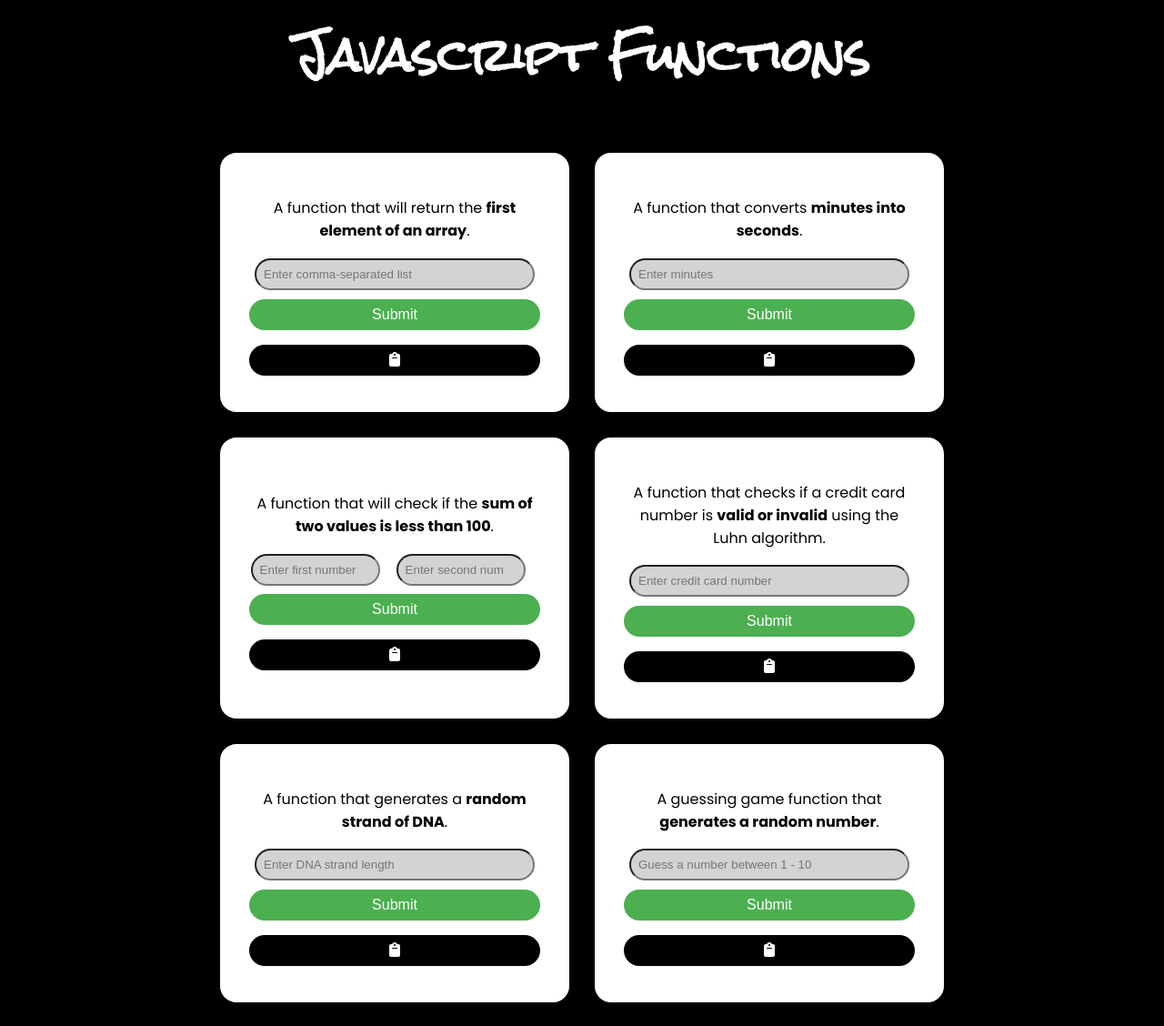
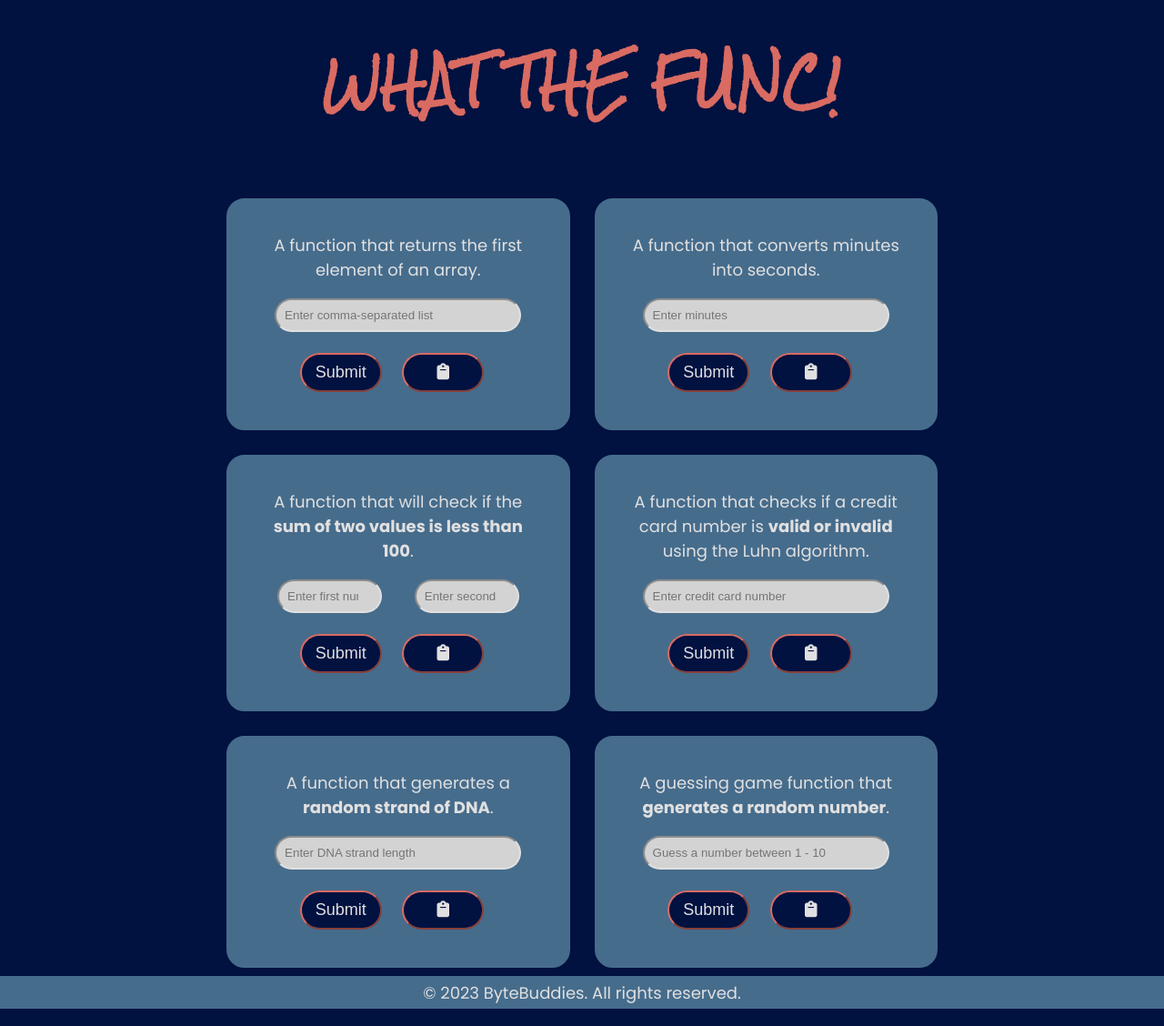
Before and after one commit to marjoriekohn/code-solutions, a website: page index.html in a window 1280 px wide. Shown: the part 29-1157 px from the top of the page at 91% size. Drawn offline with Linux system fonts and the light colour scheme.

Commit message:
updated theme and layout of buttons

```diff
--- a/app.js
+++ b/app.js
@@ -125,7 +125,7 @@ function copyFunctionCode(functionName, button) {
 		const copyMessage = button.nextElementSibling;
 		// copyMessage.style.display = 'inline-block';
 		button.children.item(0).className = '';
-		button.children[0].innerHTML = 'code copied';
+		button.children[0].innerHTML = 'copied';
 		setTimeout(() => {
 				button.children[0].className = 'fa-solid fa-clipboard';
 				button.children[0].innerHTML = '';
--- a/index.html
+++ b/index.html
@@ -2,37 +2,49 @@
 <html lang="en">
 <head>
     <meta charset="UTF-8">
-    <meta content="width=device-width, initial-scale=1.0" name="viewport">
+    <meta name="viewport" content="width=device-width, initial-scale=1.0">
     <title>JavaScript Functions</title>
+
+    <!--  Google Fonts (Rock Salt, Poppins) -->
+    <link rel="preconnect" href="https://fonts.googleapis.com">
+    <link rel="preconnect" href="https://fonts.gstatic.com" crossorigin>
+    <link href="https://fonts.googleapis.com/css2?family=Poppins:wght@100;400;700&family=Rock+Salt&display=swap" rel="stylesheet">
+
+    <!-- Javascript, FontAwesome, Bootstrap -->
     <script defer src="app.js"></script>
     <script crossorigin="anonymous" src="https://kit.fontawesome.com/8d11417666.js"></script>
+
+    <!--  CSS Modularized -->
     <link href="main.css" rel="stylesheet" type="text/css">
 </head>
 
 <body>
 
-<h1>Javascript Functions</h1>
+<h1>WHAT THE FUNC!</h1>
 <main class="container">
     <!-- first value function -->
     <section>
-        <p>A function that will return the <strong>first element of an array</strong>.</p>
+        <p>A function that returns the first element of an array.</p>
         <input id="arrayInput" placeholder="Enter comma-separated list" type="text">
-        <button onclick="showFirstValue()">Submit</button>
-        <button class="copy" onclick="copyFunctionCode('getFirstValue', this)">
+        <div class="button-container">
+        <button class="side-by-side" onclick="showFirstValue()">Submit</button>
+        <button class="copy side-by-side" onclick="copyFunctionCode('getFirstValue', this)">
             <i class="fa-solid fa-clipboard"></i>
         </button>
-        <span class="copy-message">code copied</span>
+<!--        <span class="copy-message"></span>-->
         <article id="output1"></article>
+        </div>
     </section>
     <!-- minutes to seconds -->
     <section>
-        <p>A function that converts <strong>minutes into seconds</strong>.</p>
+        <p>A function that converts minutes into seconds.</p>
         <input id="minutesInput" placeholder="Enter minutes" type="number">
-        <button onclick="showConvertedMinutes()">Submit</button>
-        <button class="copy" onclick="copyFunctionCode('convertMinutes', this)">
+        <div class="button-container">
+        <button class="side-by-side" onclick="showConvertedMinutes()">Submit</button>
+        <button class="copy side-by-side" onclick="copyFunctionCode('convertMinutes', this)">
             <i class="fa-solid fa-clipboard"></i>
         </button>
-        <span class="copy-message">code copied</span>
+<!--        <span class="copy-message"></span>-->
         <article id="output2"></article>
     </section>
     <!-- check sum of values -->
@@ -42,46 +54,53 @@
             <input id="num1Input" placeholder="Enter first number" type="number" class="input-side-by-side">
             <input id="num2Input" placeholder="Enter second number" type="number" class="input-side-by-side">
         </div>
-        <button onclick="showLessThan100()">Submit</button>
-        <button class="copy" onclick="copyFunctionCode('lessThan100', this)">
+        <div class="button-container">
+        <button class="side-by-side" onclick="showLessThan100()">Submit</button>
+        <button class="copy side-by-side" onclick="copyFunctionCode('lessThan100', this)">
             <i class="fa-solid fa-clipboard"></i>
         </button>
-        <span class="copy-message">code copied</span>
+<!--        <span class="copy-message"></span>-->
         <article id="output3"></article>
     </section>
     <!-- Credit Card Validation -->
     <section>
         <p>A function that checks if a credit card number is <strong>valid or invalid</strong> using the Luhn algorithm.</p>
         <input id="ccNumberInput" type="text" placeholder="Enter credit card number" min="16">
-        <button onclick="showCardValidationResult()">Submit</button>
-        <button class="copy" onclick="copyFunctionCode('validateAndIdentifyCard', this)">
+        <div class="button-container">
+        <button class="side-by-side" onclick="showCardValidationResult()">Submit</button>
+        <button class="copy side-by-side" onclick="copyFunctionCode('validateAndIdentifyCard', this)">
             <i class="fa-solid fa-clipboard"></i>
         </button>
-        <span class="copy-message">code copied</span>
+<!--        <span class="copy-message"></span>-->
         <article id="output4"></article>
     </section>
     <!-- generate DNA strand   -->
     <section>
         <p>A function that generates a <strong>random strand of DNA</strong>.</p>
         <input id="strandLengthInput" type="number" placeholder="Enter DNA strand length" min="1">
-        <button onclick="showRandomDNAStrand()">Submit</button>
-        <button class="copy" onclick="copyFunctionCode('generateRandomDNA', this)">
+        <div class="button-container">
+        <button class="side-by-side" onclick="showRandomDNAStrand()">Submit</button>
+        <button class="copy side-by-side" onclick="copyFunctionCode('generateRandomDNA', this)">
             <i class="fa-solid fa-clipboard"></i>
         </button>
-        <span class="copy-message">code copied</span>
+<!--        <span class="copy-message"></span>-->
         <article id="output5"></article>
     </section>
     <!-- generates random number -->
     <section>
         <p>A guessing game function that <strong>generates a random number</strong>.</p>
         <input id="guessInput" type="number" placeholder="Guess a number between 1 - 10" min="1">
-        <button onclick="showRandomNumber()">Submit</button>
-        <button class="copy" onclick="copyFunctionCode('randomNumber', this)">
+        <div class="button-container">
+        <button class="side-by-side" onclick="showRandomNumber()">Submit</button>
+        <button class="copy side-by-side" onclick="copyFunctionCode('randomNumber', this)">
             <i class="fa-solid fa-clipboard"></i>
         </button>
-<!--        <a class="copy-message">code copied</a>-->
+<!--            <span class="copy-message"></span>-->
         <article id="output6"></article>
     </section>
 </main>
+<footer>
+    <p>&copy; 2023 ByteBuddies. All rights reserved.</p>
+</footer>
 </body>
 </html>
--- a/main.css
+++ b/main.css
@@ -1,15 +1,33 @@
-@import url('https://fonts.googleapis.com/css2?family=Poppins:wght@100;400;700&family=Rock+Salt&display=swap');
+:root {
+    --headerfont: 'Rock Salt', Arial, sans-serif;
+    --bodyfont: 'Poppins', Arial, sans-serif;
+    --background: #011140; /* oxford blue - main background */
+    --mainText: #E0E0E0; /* gray - main text */
+    --button: #466C8C; /* steel blue - buttons, icons, footer */
+    --hover: #F2937E; /* salmon - hover */
+    --heading: #D96B62; /* burnt sienna - headings, borders */
+    --label: #A65656; /* brick red - tags, labels */
+}
 
-body {
-    font-family: 'Poppins', sans-serif;
-    background-color: #000;
+* {
+    margin: 0; /* reset margin and padding */
+    padding: 0;
+    box-sizing: border-box; /* ensures all elements are border-box */
+}
+
+html, body {
+    min-height: 100%;
+    font-family: var(--bodyfont);
+    font-size: 18px; /* rem used from now on, based off this 18px, 1rem = 18px */
+    background-color: var(--background);
+    color: var(--mainText);
 }
 
 h1 {
-    font-family: 'Rock Salt', 'Poppins', sans-serif;
-    color: #FFF;
+    font-family: var(--headerfont);
+    color: var(--heading);
     text-align: center;
-    /*padding: 3rem;*/
+    padding: 3rem;
     font-size: 3rem;
 }
 
@@ -20,15 +38,15 @@ h1 {
     max-width: 800px;
     height: auto;
     margin: 0 auto;
-    padding: 1rem;
+    padding: .5rem;
     text-align: center;
 }
 
 section {
     height: auto;
-    background-color: #fff;
+    background-color: var(--button);
     padding: 2rem;
-    border: solid 2px #000;
+    border: solid 2px var(--button);
     border-radius: 20px;
     display: flex;
     justify-content: center;
@@ -38,11 +56,12 @@ section {
 input {
     background-color: lightgray;
     padding: .5rem;
-    margin: .1rem;
+    margin: 1rem;
     width: 90%;
+    border-color: var(--mainText);
     border-radius: 1.5rem;
 }
-.input-container {
+.input-container { /* these next two classes are for inputs that are side by side*/
     display: flex;
     justify-content: space-between;
     flex-wrap: wrap;
@@ -51,15 +70,23 @@ input {
     flex: 1;
     margin-right: 1rem;
 }
-
+.button-container { /* these next two classes are for buttons to appear side by side*/
+    display: flex;
+    justify-content: space-between;
+    flex-wrap: wrap;
+}
+.side-by-side {
+    flex: 1;
+    margin-right: 1rem;
+}
 button {
-    background-color: #4CAF50;
-    border: none;
-    color: white;
+    background-color: var(--background);
+    color: var(--mainText);
+    border-color: var(--heading);
     padding: .5rem;
-    margin: .5rem;
-    width: 100%;
-    border-radius: 20px;
+    margin: .25rem;
+    min-width: 5rem;
+    border-radius: 1.25rem;
     text-align: center;
     text-decoration: none;
     font-size: 1rem;
@@ -67,11 +94,11 @@ button {
 }
 
 button:hover {
-    background-color: #dc173f;
+    background-color: var(--hover);
 }
 
 .copy {
-    background-color: black;
+    background-color: var(--background);
 }
 .copy-message {
     display: none;
@@ -82,3 +109,12 @@ button:hover {
     border-radius: 1.5rem;
     width: 100%;
 }
+footer {
+    background-color: var(--button);
+    font-size: 1rem;
+    text-align: center;
+    height: 2rem;
+    display: flex;
+    justify-content: center;
+    align-items: center;
+}
```
